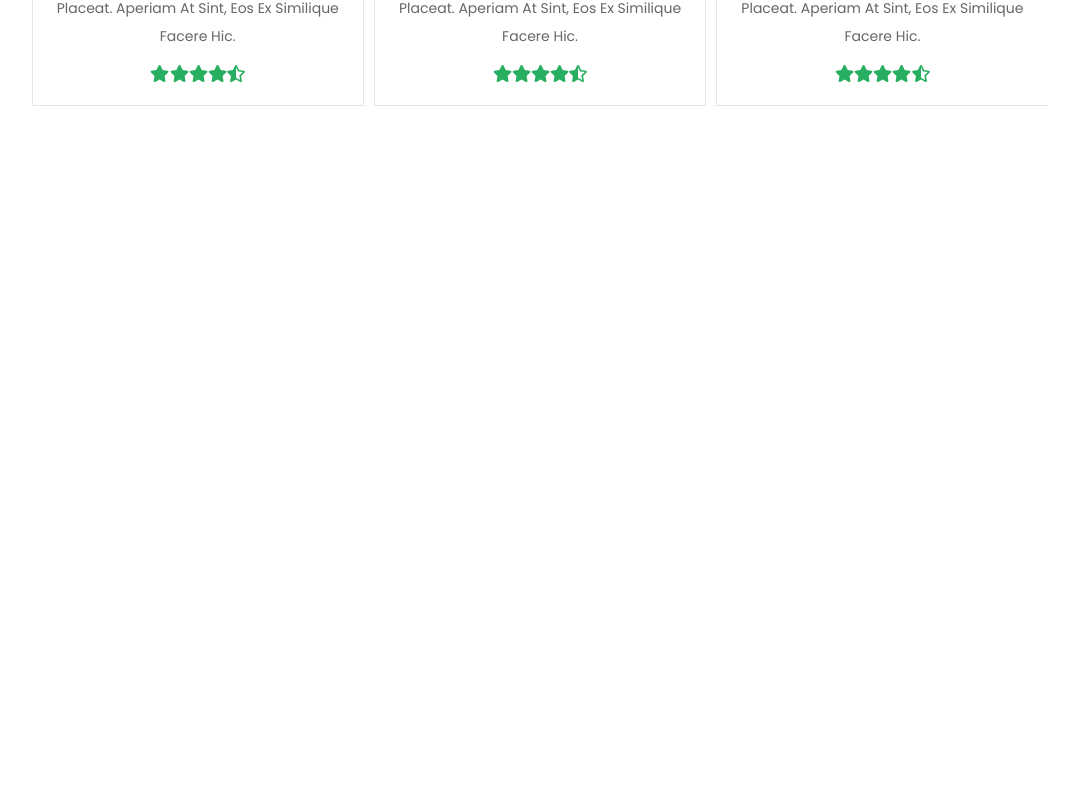
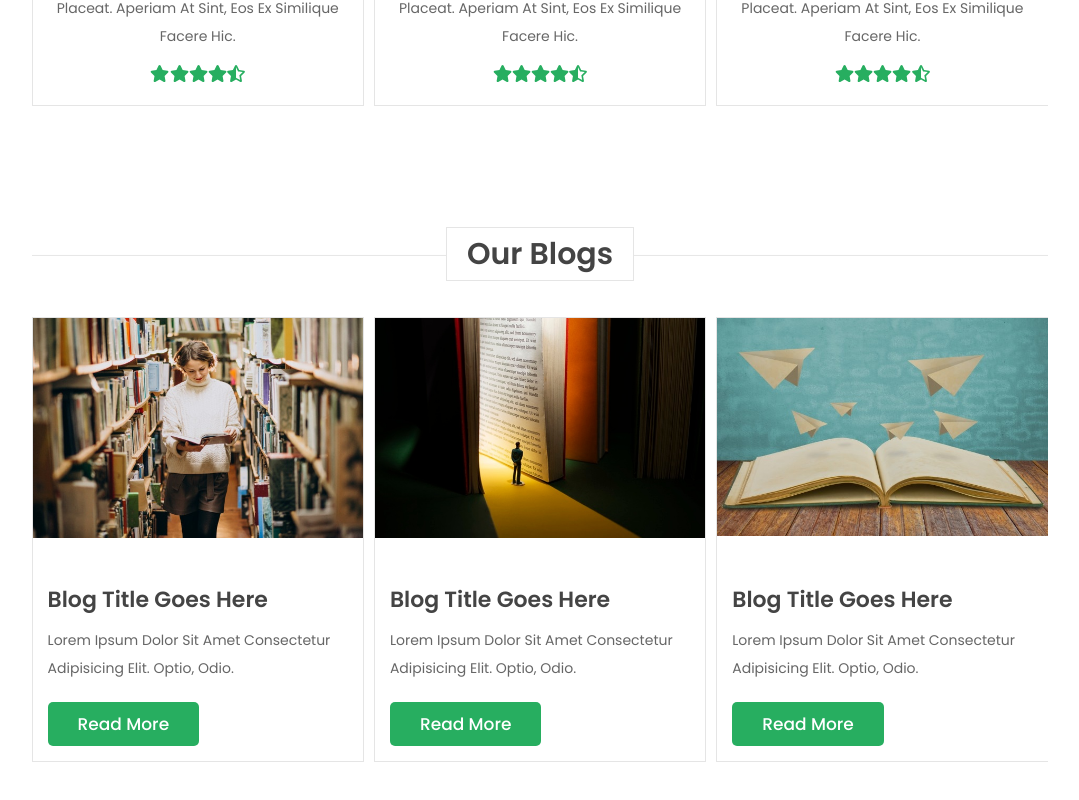
Before and after one commit to j-rayhan/booi, a Next.js app: page / in a window 1280 px wide. Shown: the part 3136-3936 px from the top of the page, without its empty margins (100-1179 px from the left). Before the commit the page ends 3318 px from the top, so only its background shows below. Built offline with nearby package versions, Linux system fonts and the light colour scheme.

Commit message:
Blog section done

```diff
--- a/pages/index.tsx
+++ b/pages/index.tsx
@@ -25,6 +25,13 @@ import pic_3 from '../assets/image/pic-3.png'
 import pic_4 from '../assets/image/pic-4.png'
 import pic_5 from '../assets/image/pic-5.png'
 import pic_6 from '../assets/image/pic-6.png'
+
+import blog_1 from '../assets/image/blog-1.jpg'
+import blog_2 from '../assets/image/blog-2.jpg'
+import blog_3 from '../assets/image/blog-3.jpg'
+import blog_4 from '../assets/image/blog-4.jpg'
+import blog_5 from '../assets/image/blog-5.jpg'
+
 import styles from '../styles/Home.module.css'
 
 // install Swiper modules
@@ -70,6 +77,14 @@ const reviewList = [
   { image: pic_4, name: 'Biba' },
   { image: pic_5, name: 'Mr. Tome' },
   { image: pic_6, name: 'Katy' },
+]
+
+const blogList = [
+  { image: blog_1 },
+  { image: blog_2 },
+  { image: blog_3 },
+  { image: blog_4 },
+  { image: blog_5 },
 ]
 // [1, 2, 3,......,9]
 
@@ -401,6 +416,44 @@ const Home: NextPage = () => {
 
       {/* blogs section starts */}
 
+      <section className={styles.blogs} id="blogs">
+        <h1 className={styles.heading}> <span>our blogs</span> </h1>
+        <Swiper
+          spaceBetween={10}
+          loop
+          grabCursor
+          autoplay={{
+            delay: 9500,
+            disableOnInteraction: false
+          }}
+          breakpoints={{
+            "0": {
+              "slidesPerView": 1,
+            },
+            "768": {
+              "slidesPerView": 2,
+            },
+            "1024": {
+              "slidesPerView": 3,
+            }
+          }} className={styles.blogsSlider}>
+          {
+            blogList.map(({ image }, index) => (
+              <SwiperSlide key={index} className={styles.box}>
+                <div className={styles.image}>
+                  <Image src={image} alt="" />
+                </div>
+                <div className={styles.content}>
+                  <h3>blog title goes here</h3>
+                  <p>Lorem ipsum dolor sit amet consectetur adipisicing elit. Optio, odio.</p>
+                  <a href="#" className={styles.btn}>read more</a>
+                </div>
+              </SwiperSlide>
+            ))
+          }
+        </Swiper>
+      </section>
+
       {/* footer section starts */}
 
     </div>
--- a/styles/Home.module.css
+++ b/styles/Home.module.css
@@ -546,6 +546,47 @@
   color:var(--green);
 }
 
+.blogs .blogsSlider .box{
+  margin:2rem 0;
+  border:var(--border);
+}
+
+.blogs .blogsSlider .box:hover{
+  border:var(--border-hover);
+}
+
+.blogs .blogsSlider .box .image{
+  height: 25rem;
+  width: 100%;
+  overflow: hidden;
+}
+
+.blogs .blogsSlider .box .image img{
+  height: 100%;
+  width: 100%;
+  object-fit: cover;
+}
+
+.blogs .blogsSlider .box:hover .image img{
+  transform: scale(1.1);
+}
+
+.blogs .blogsSlider .box .content{
+  padding:1.5rem;
+}
+
+.blogs .blogsSlider .box .content h3{
+  font-size: 2.2rem;
+  color:var(--black);
+}
+
+.blogs .blogsSlider .box .content p{
+  font-size: 1.4rem;
+  color:var(--light-color);
+  padding:1rem 0;
+  line-height: 2;
+}
+
 /* media queries  */
 
 @media (max-width:991px){
```
